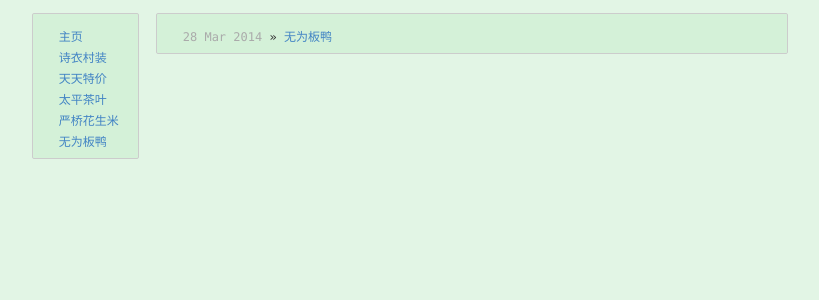
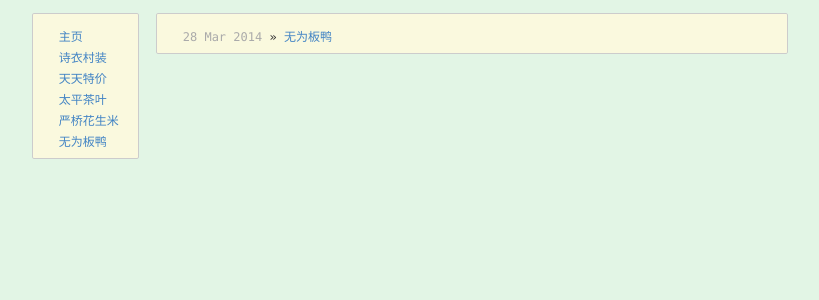
Before and after one commit to poetryvillage/poetryvillage.github.io, a Jekyll site: the page built from index.html, in a window 1280 px wide. Shown: the top 300 px of the page, without its empty margins (230-1049 px from the left). Built offline with Jekyll 4.4.1, drawn with Linux system fonts in a browser that asks for light colours.

Commit message:
Update stylesheet.css

```diff
--- a/css/stylesheet.css
+++ b/css/stylesheet.css
@@ -14,7 +14,7 @@
 }
 
 div.main, div.leftBar{
-  background-color: rgba(199,237,204,0.5);
+  background-color: #faf9de;
   border: 1px solid #ccc;
   font-family: Consolas, "Liberation Mono", Courier, monospace;
   line-height: 1.01em;
```
